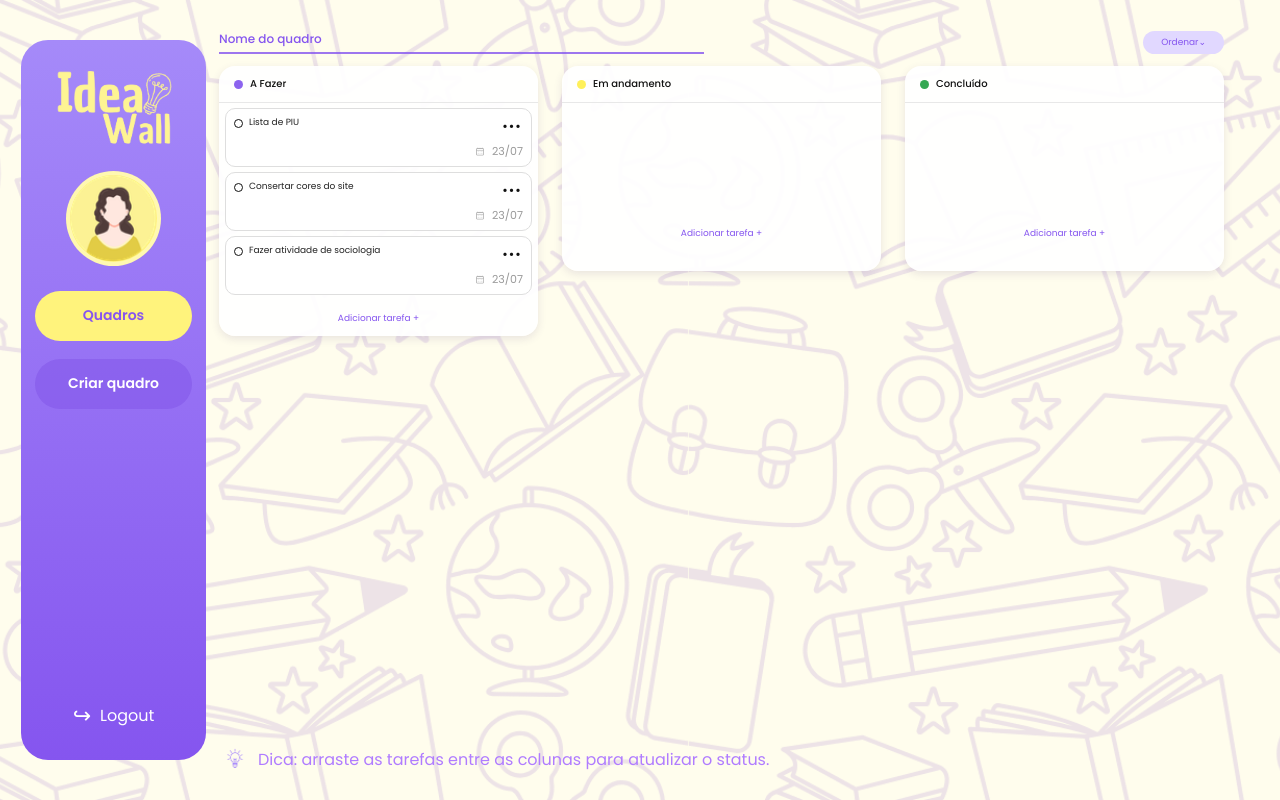
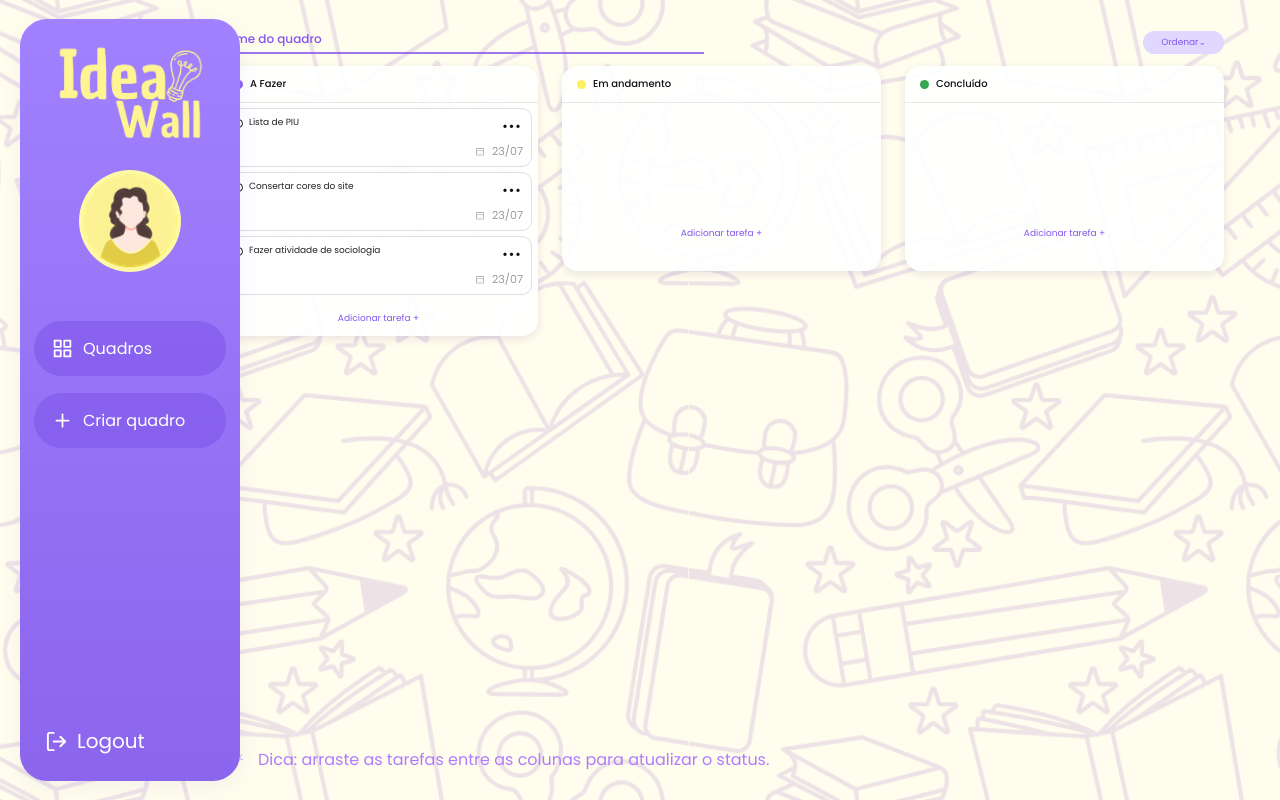
Before and after one commit to Ritaaissac/Idea-Wall, a React (Vite) app in the folder frontend/: page /tarefas in a window 1280 px wide. Built offline with nearby package versions, Linux system fonts and the light colour scheme; sample sign-in values are in the browser's storage.

Commit message:
Refactor sidebar by removing unused elements

```diff
--- a/frontend/src/pages/Tarefas.jsx
+++ b/frontend/src/pages/Tarefas.jsx
@@ -6,9 +6,7 @@ import "../styles/tarefas.css";
 import fundo from "../assets/img/fundo.png";
 import lampada from "../assets/img/lampada.png";
 import calendario from "../assets/img/calendario.png";
-import logoImg from "../assets/img/logo.png";
-import iconeMais from "../assets/img/iconemais.png";
-import usuarioPadrao from "../assets/img/usuario.png";
+import MenuLateral from "../components/MenuLateral";
 
 const COLUNAS = [
   {
@@ -264,70 +262,7 @@ export default function Tarefas() {
           SIDEBAR
           ================================================= */}
 
-      <aside className="cq-sidebar">
-        <button
-          type="button"
-          className="cq-logo-btn"
-          onClick={() => navigate("/quadros")}
-          aria-label="Ir para Quadros"
-        >
-          <img
-            src={logoImg}
-            alt="Idea Wall"
-            className="cq-logo-img"
-          />
-        </button>
-
-        <div
-          className="cq-avatar"
-          onClick={() => navigate("/perfil")}
-          onKeyDown={abrirPerfilComTeclado}
-          role="button"
-          tabIndex={0}
-          aria-label="Ir para o perfil"
-        >
-          <img
-            src={usuario?.foto || usuarioPadrao}
-            alt="Foto do usuário"
-          />
-        </div>
-
-        <nav
-          className="cq-menu"
-          aria-label="Navegação principal"
-        >
-          <button
-            type="button"
-            className="active"
-            onClick={() => navigate("/quadros")}
-          >
-            <span className="cq-menu-icon">▤</span>
-            <span>Quadros</span>
-          </button>
-
-          <button
-            type="button"
-            onClick={() => navigate("/criar-quadro")}
-          >
-            <img
-              src={iconeMais}
-              alt=""
-              className="cq-img-icon"
-            />
-
-            <span>Criar quadro</span>
-          </button>
-        </nav>
-
-        <button
-          type="button"
-          className="cq-logout"
-          onClick={handleLogout}
-        >
-          <span className="cq-logout-icon">↪</span>
-          <span>Logout</span>
-        </button>
-      </aside>
+      <MenuLateral />
 
       {/* =================================================
           CONTEÚDO PRINCIPAL
```
